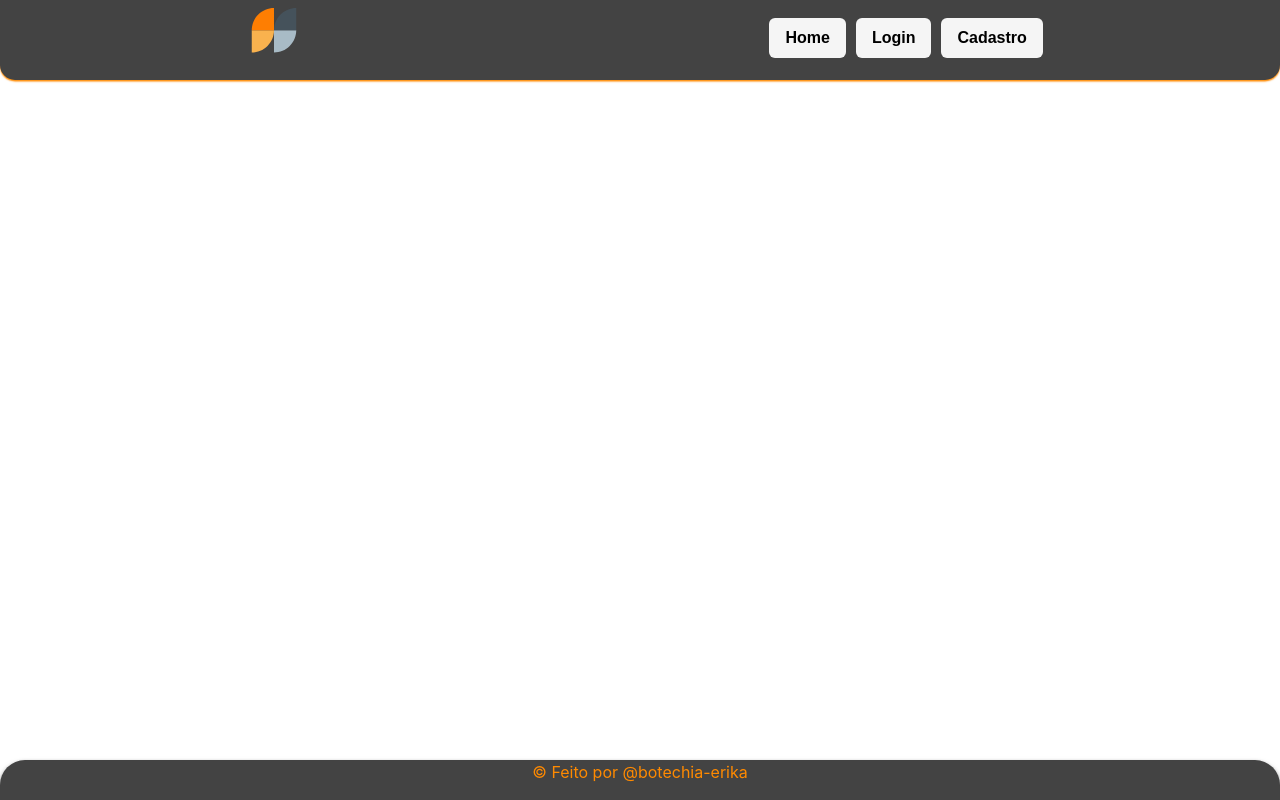
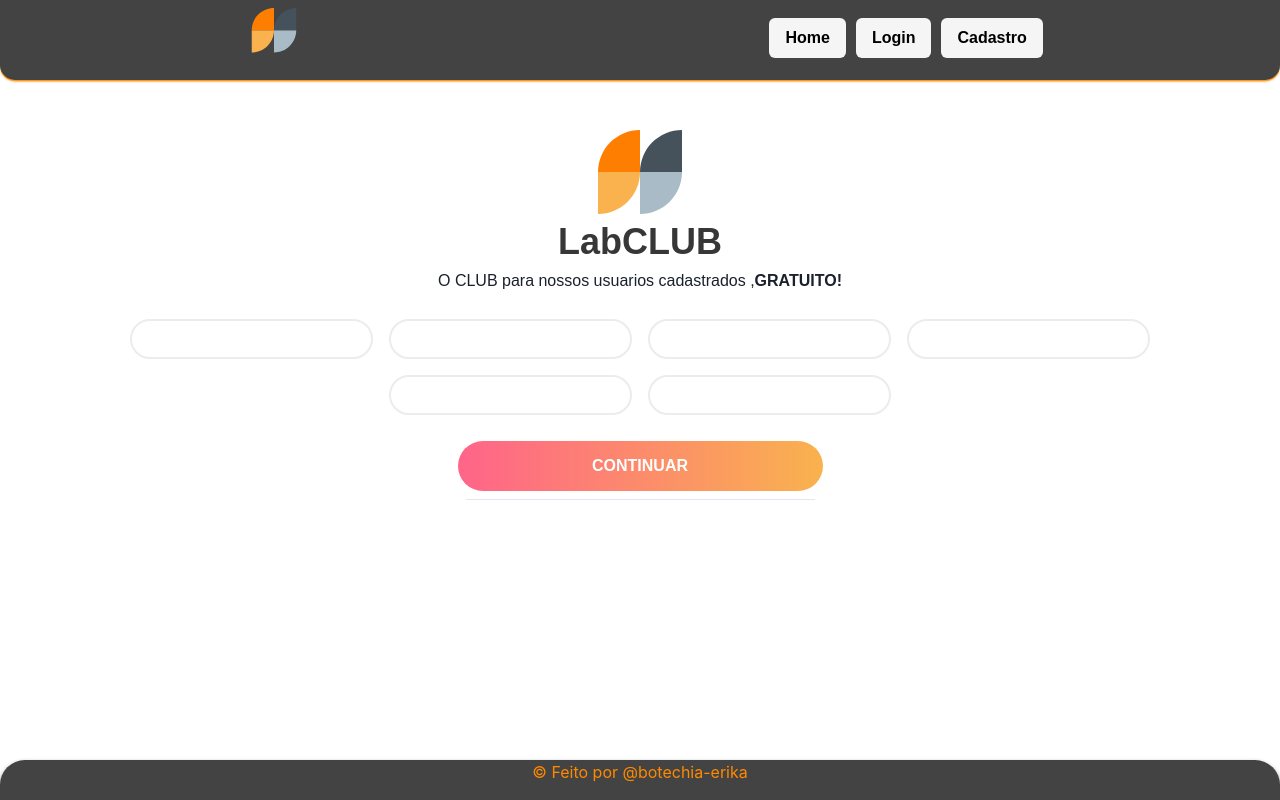
Before and after one commit to botechia-erika/frontend-labedit, a React (Create React App) app: page /sign-up in a window 1280 px wide. Built offline with nearby package versions, Linux system fonts and the light colour scheme; no server answers.

Commit message:
estado da branch com o projeto

```diff
--- a/src/pages/LabeEcommerce/Products/Products.js
+++ b/src/pages/LabeEcommerce/Products/Products.js
@@ -10,7 +10,7 @@ export function Products() {
   const [ items, setItems] = useState([])
   const [searchName, setSearchName] = useState("")
   const getProducts = () => {
-    fetch('http://localhost:3003/products')
+    fetch('http://localhost:3003/frota')
       .then(response => response.json())
       .then(data => setItems(data.result))
       .catch(error => console.error(error));
--- a/src/pages/LabeEdit/SignIn/SignIn.js
+++ b/src/pages/LabeEdit/SignIn/SignIn.js
@@ -31,8 +31,8 @@ export function SignIn() {
             fill="#FE7E02"
           />
         </svg>
-        <h2>LabEddit</h2>
-        <p>O projeto de rede social da Labenu</p>
+        <h2>LabCLUB</h2>
+        <p>O projeto de club de vantagems para clientes CADASTRADOS feito por alunos</p>
         <div className="boxInput">
           <input />
           <input />
--- a/src/pages/LabeEdit/SignUp/SignUp.js
+++ b/src/pages/LabeEdit/SignUp/SignUp.js
@@ -1,10 +1,56 @@
 import React from 'react'
-import { Link } from 'react-router-dom'
-
+import { GridSignUp } from './styled.SignUp'
 export function SignUp() {
   return (
     <div>
-   CADASTRO
+    <GridSignUp>
+    <div></div>
+    <div>
+
+      <div className="box1">
+      <svg
+          width="84"
+          height="85"
+          viewBox="0 0 84 85"
+          fill="none"
+          xmlns="http://www.w3.org/2000/svg"
+        >
+          <path
+            d="M41.9948 42.0258C41.9948 53.1636 37.5704 63.8451 29.6948 71.7207C21.8193 79.5962 11.1377 84.0207 0 84.0207V42.0258H41.9948Z"
+            fill="#F9B24E"
+          />
+          <path
+            d="M84 42.0258C84 47.5407 82.9138 53.0015 80.8034 58.0966C78.6929 63.1916 75.5995 67.8211 71.7 71.7207C67.8004 75.6203 63.1709 78.7136 58.0758 80.824C52.9808 82.9344 47.52 84.0207 42.0051 84.0207V42.0258H84Z"
+            fill="#A8BBC6"
+          />
+          <path
+            d="M41.9948 41.9948C41.9935 36.4788 43.0791 31.0165 45.1897 25.9201C47.3004 20.8238 50.3945 16.1933 54.2955 12.2933C58.1964 8.39334 62.8276 5.30028 67.9245 3.19093C73.0214 1.08158 78.4839 -0.00271036 84 5.0877e-06V41.9948H41.9948Z"
+            fill="#45525B"
+          />
+          <path
+            d="M1.27212e-06 41.9948C-0.00135632 36.4796 1.0839 31.0182 3.19386 25.9225C5.30382 20.8268 8.39708 16.1968 12.2969 12.297C16.1968 8.39711 20.8268 5.30385 25.9225 3.19389C31.0182 1.08394 36.4796 -0.00135632 41.9948 1.27209e-06V41.9948H1.27212e-06Z"
+            fill="#FE7E02"
+          />
+        </svg>
+        <h2>LabCLUB</h2>
+        <p>O CLUB para nossos usuarios cadastrados ,<strong>GRATUITO!</strong></p>
+        <div className="boxInput">
+          <input />
+          <input />
+          <input />
+          <input />
+          <input />
+          <input />
+        </div>
+        <div className="boxButton">
+          <button className="button1">CONTINUAR</button>
+          <hr className="hrule" />
+
+        </div>
+      </div>
+    </div>
+    <div></div>
+  </GridSignUp>
     </div>
   )
 }
--- /dev/null
+++ b/src/pages/LabeEdit/SignUp/styled.SignUp.js
@@ -0,0 +1,73 @@
+import styled from "styled-components";
+import { Link } from "react-router-dom";
+export const GridSignUp = styled.div`
+  position: relative;
+  z-index: 0;
+  top: 0;
+  min-height: 50vh;
+  height: 100%;
+  display: grid;
+  width: 1fr;
+  background: #e5e5e5;
+  grid-template-rows: 80px  auto 1fr;
+  margin-bottom: 80px;
+
+  .box1 {
+    display: flex;
+    flex-flow: row wrap;
+    justify-content: center;
+    margin-top: 0px;
+  }
+  .box1 h2 {
+    display: block;
+    width: 100%;
+    font-size: 36px;
+    color: #373737;
+    font-weight: 700;
+  }
+
+  input {
+    border-radius: 20px;
+    border: 2px solid #ECECEC;
+    background: #FFF;
+    width: 243px;
+    height: 40px;
+    margin: 8px;
+  }
+
+  .boxInput {
+    width: 100%;
+    margin: 18px;
+  }
+
+  .button1 {
+    display: inline-block;
+    width: 365px;
+    padding: 13px 33px;
+    border-radius: 27px;
+    background: linear-gradient(90deg, #ff6489 0%, #f9b24e 100%);
+    color: white;
+    font-weight: 900;
+  }
+  .link2 {
+    display: inline-block;
+    width: 365px;
+    background: white;
+    text-align: center;
+    border: 1px solid #fe7e02;
+    color: white;
+    border-radius: 27px;
+    background: white;
+    color: #fe7e02;
+    font-weight: 900;
+    height: 50px;
+    line-height: 38px;
+  }
+
+  .hrule {
+    display: block;
+    max-width: 430px;
+    height: 13px;
+    margin: 8px;
+  }
+`;
```
